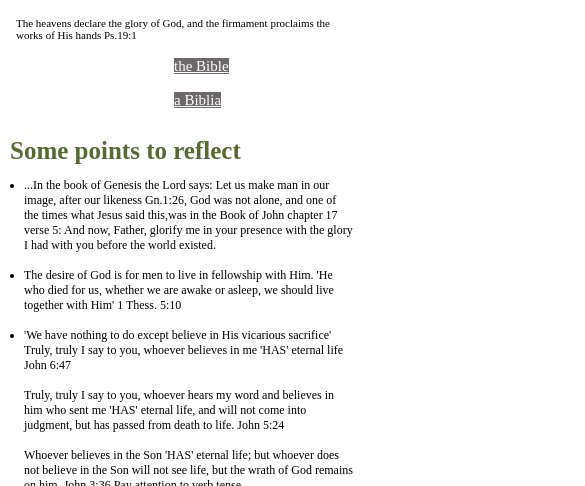
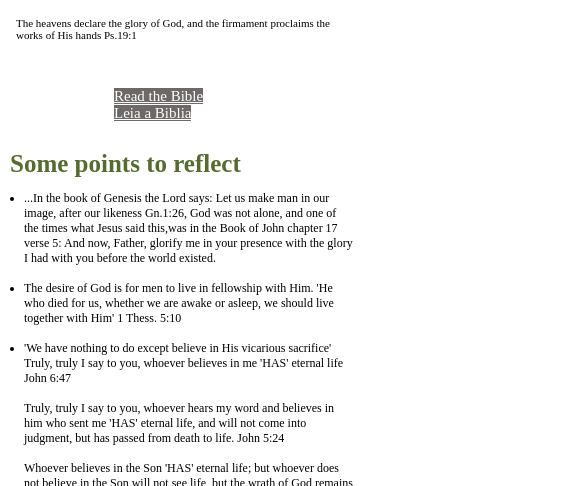
Before and after one commit to EmersonCarvalho58/projeto-para-publicar, a plain HTML site: page index.html in a window 390 px wide. Shown: the part 614-1100 px from the top of the page, 585 px wide, since content can reach past the window. Drawn offline with Linux system fonts and the light colour scheme; a web font is replaced by a local one.

Commit message:
change section position responsiviness

```diff
--- a/styles.css
+++ b/styles.css
@@ -167,8 +167,9 @@ a:active
 
     section
     {
-        margin-left:174px;
+        margin-left:-1086px;
         font-size:11px;
+        margin-top:47px;
     }
     a
     {
```
